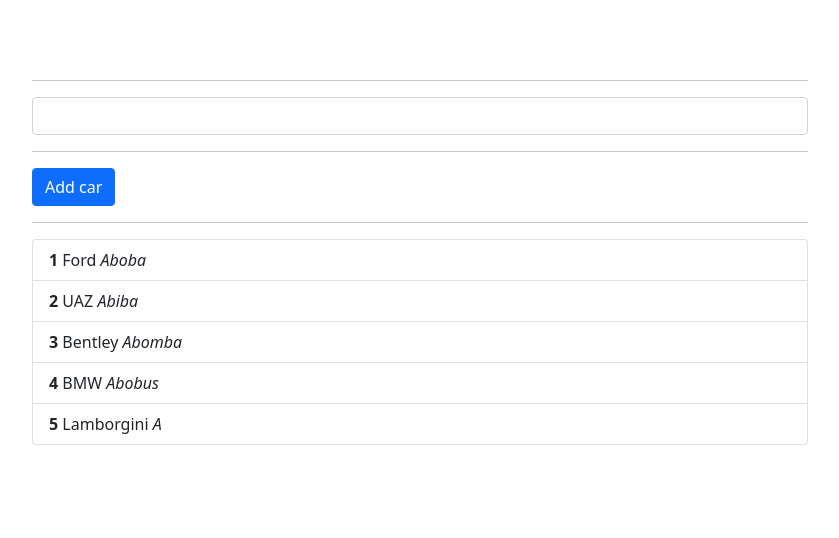
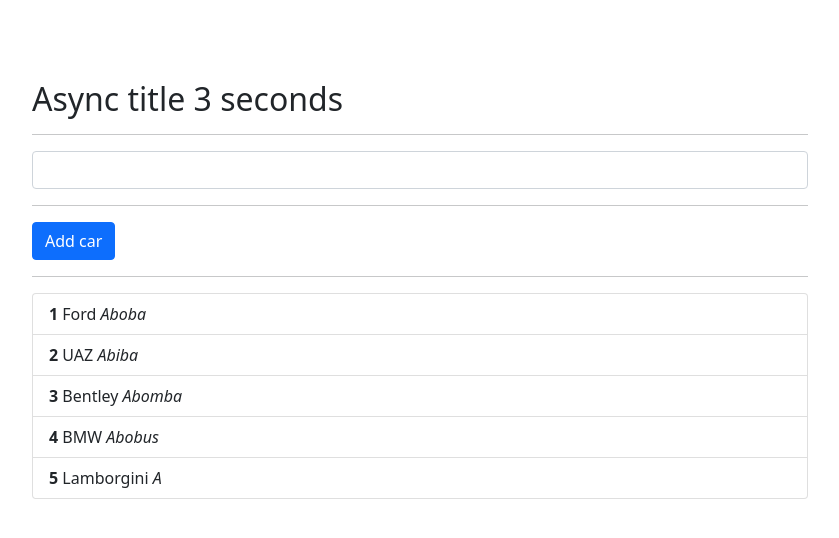
Before and after one commit to Niatomi/js-learn, an Angular app in the folder angular-js-learn/angular-pipe-learn/: page / in a window 1280 px wide. Shown: the top 538 px of the page, without its empty margins (220-1059 px from the left). Built offline with nearby package versions, Linux system fonts and the light colour scheme.

Commit message:
Add example of async pipe

```diff
--- a/angular-js-learn/angular-pipe-learn/src/app/filter-pipe/filter-pipe.component.ts
+++ b/angular-js-learn/angular-pipe-learn/src/app/filter-pipe/filter-pipe.component.ts
@@ -1,8 +1,13 @@
 import { Component, OnInit } from '@angular/core';
+
+import 'rxjs';
+import { from, Observable, delay, of } from 'rxjs';
 
 @Component({
   selector: 'app-filter-pipe',
   template: `
+    <h2>{{ asyncTitle | async }}</h2>
+
     <hr />
     <input type="text" class="form-control" [(ngModel)]="searchCar" />
     <hr />
@@ -37,6 +42,8 @@ export class FilterPipeComponent implements OnInit {
     { name: 'Lamborgini', desc: 'A' },
   ];
 
+  asyncTitle: any = of('Async title 3 seconds').pipe(delay(3000));
+
   addCar() {
     this.cars.push({
       name: 'New Car',
```
